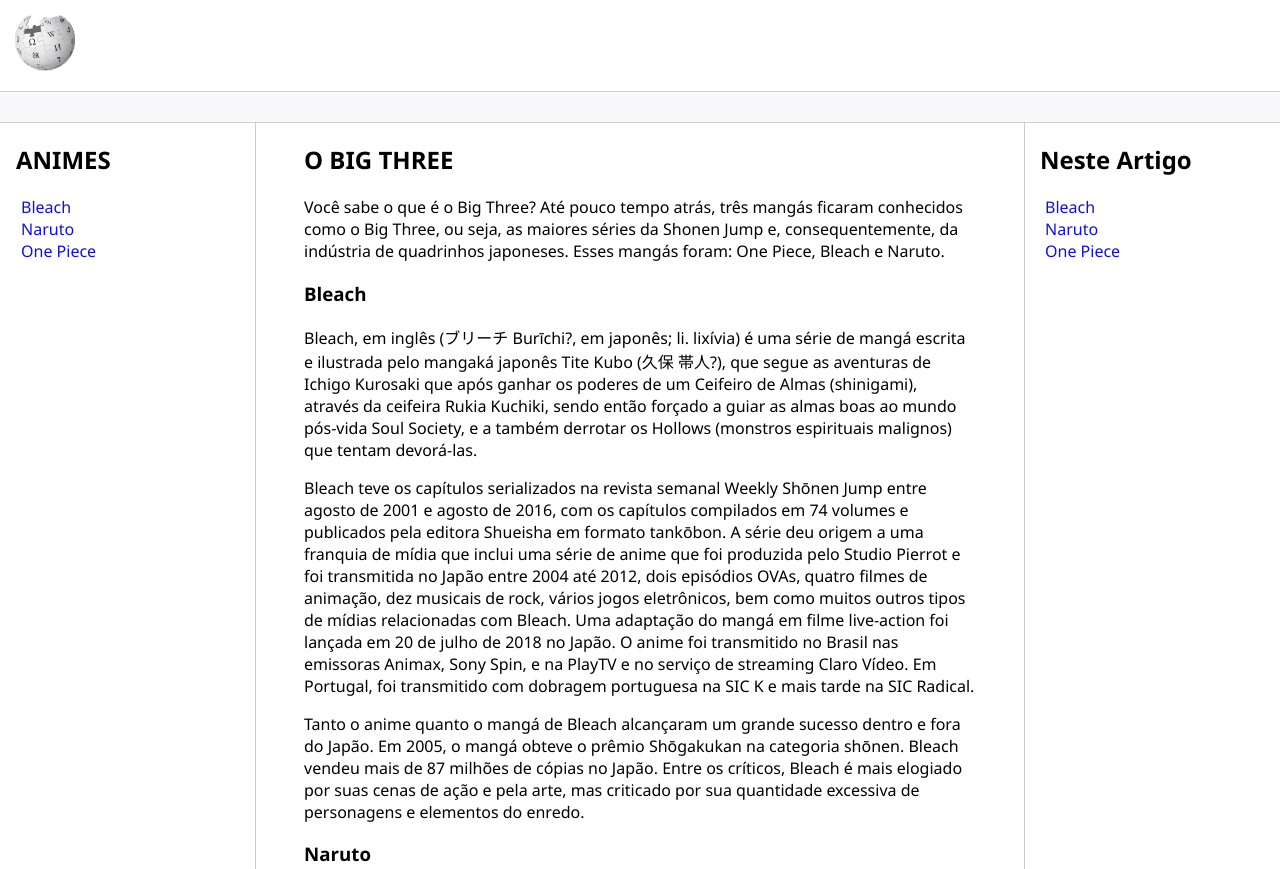
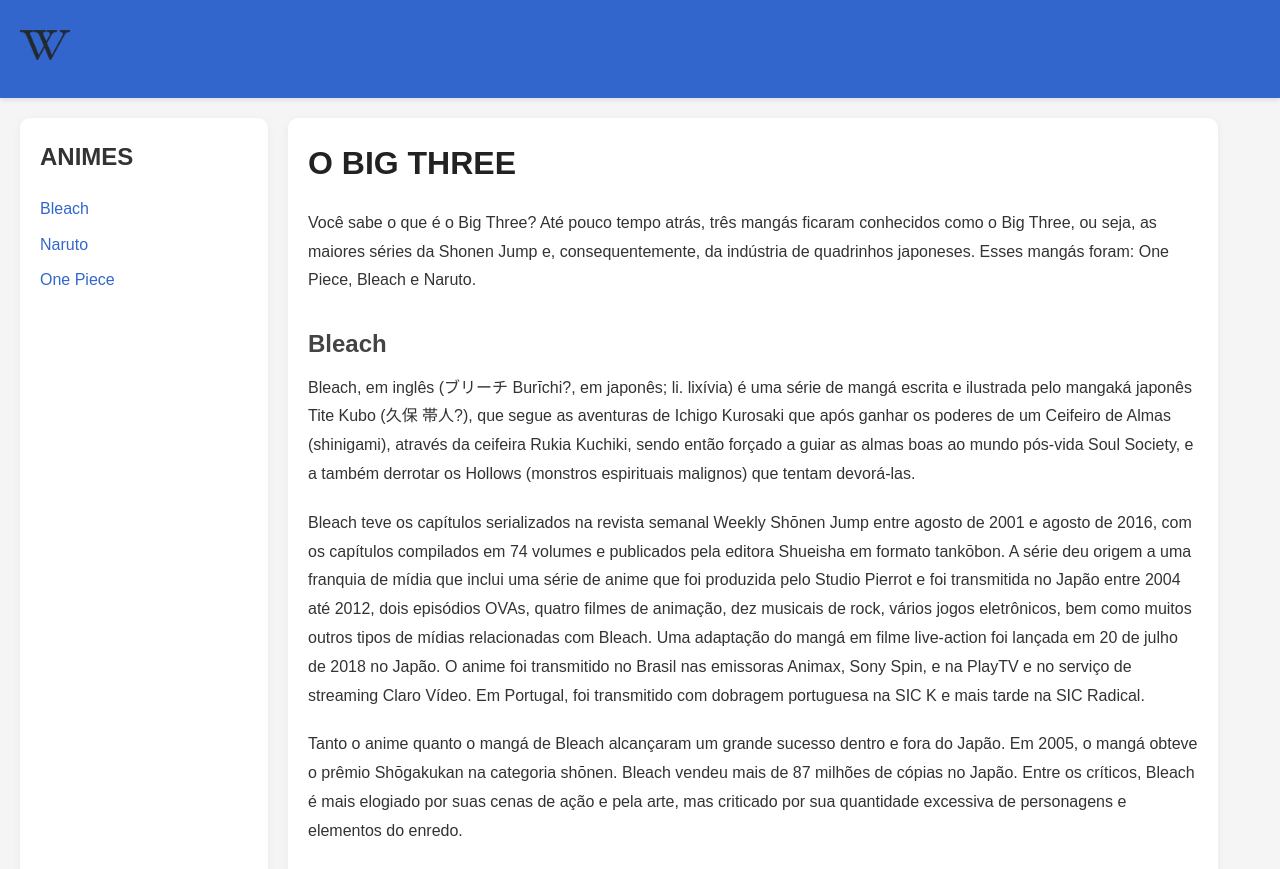
Before and after one commit to LucMancebo/FormacaoHTML, a plain HTML site: page RecriandoWikipedia/index.html in a window 1280 px wide. Shown: the top 869 px of the page. Drawn offline with Linux system fonts and the light colour scheme.

Commit message:
finalização do projeto

```diff
--- a/Pasta 1/style.css
+++ /dev/null
@@ -1,60 +0,0 @@
-body,
-html {
-    margin: 0;
-    padding: 0;
-    font-family: 'Segoe UI', Tahoma, Geneva, Verdana, sans-serif;
-}
-
-ul {
-    list-style: none;
-    padding-left: 5px;
-}
-
-a {
-    color: rgb(16, 16, 222);
-    text-decoration: none;
-}
-
-.logo img{
-    padding: 15px;
-    width: 60px;
-}
-
-
-.bar {
-    background-color: #f9f9fb;
-    padding: 15px;
-    border-top: solid 1px #cdcdcd;
-    border-bottom: solid 1px #cdcdcd;
-}
-
-.content {
-    max-width: 1440px;
-    margin: auto;
-    grid-gap: 3rem;
-    display: grid;
-    gap: 3rem;
-    grid-template-areas: "sidebar main anchors";
-    grid-template-columns: minmax(0, 15rem) minmax(0, 2.5fr) minmax(0, 15rem);
-    padding-left: 1rem;
-    padding-right: 1rem;
-}
-
-.footer {
-    text-align: center;
-    min-height: 100px;
-    border-top: solid 1px #cdcdcd;
-}
-
-.anchors {
-    border-left: solid 1px #cdcdcd;
-    padding-left: 15px;
-}
-
-.sidebar {
-    border-right: solid 1px #cdcdcd;
-}
-
-figure {
-    text-align: center;
-}
--- a/Pasta 1/index.html
+++ b/RecriandoWikipedia/index.html
@@ -14,7 +14,7 @@
     <header>
         <div class="logo">
 
-            <img src="img/image.png" alt="Logo do site Wikipedia" />
+            <img src="img/174880.png" alt="Logo do site Wikipedia" />
         </div>
     </header>
 
--- /dev/null
+++ b/RecriandoWikipedia/style.css
@@ -0,0 +1,170 @@
+/* Reset básico para garantir uniformidade entre navegadores */
+* {
+    margin: 0;
+    padding: 0;
+    box-sizing: border-box;
+}
+
+body {
+    font-family: 'Arial', sans-serif;
+    background-color: #f5f5f5;
+    color: #333;
+    line-height: 1.6;
+    padding: 0;
+    margin: 0;
+}
+
+/* Layout principal */
+header {
+    background-color: #3366cc;
+    color: white;
+    padding: 20px;
+    display: flex;
+    justify-content: space-between;
+    align-items: center;
+    box-shadow: 0 2px 5px rgba(0, 0, 0, 0.1);
+}
+
+header img {
+    max-height: 50px;
+}
+
+.navbar, .anchors {
+    margin: 20px 0;
+}
+
+main {
+    display: flex;
+    flex-wrap: wrap;
+    padding: 20px;
+}
+
+/* Barra lateral */
+.sidebar {
+    width: 20%;
+    background-color: #ffffff;
+    padding: 20px;
+    box-shadow: 0 2px 10px rgba(0, 0, 0, 0.05);
+    border-radius: 10px;
+    margin-right: 20px;
+}
+
+.sidebar h2 {
+    font-size: 24px;
+    margin-bottom: 20px;
+}
+
+.sidebar ul {
+    list-style: none;
+}
+
+.sidebar ul li {
+    margin-bottom: 10px;
+}
+
+.sidebar ul li a {
+    text-decoration: none;
+    color: #3366cc;
+}
+
+.sidebar ul li a:hover {
+    text-decoration: underline;
+}
+
+/* Conteúdo principal */
+.main {
+    width: 75%;
+    background-color: #fff;
+    padding: 20px;
+    border-radius: 10px;
+    box-shadow: 0 2px 10px rgba(0, 0, 0, 0.05);
+}
+
+.main h1 {
+    font-size: 32px;
+    margin-bottom: 20px;
+    color: #222;
+}
+
+.main h3 {
+    font-size: 24px;
+    margin-top: 30px;
+    margin-bottom: 10px;
+    color: #444;
+}
+
+.main p {
+    margin-bottom: 20px;
+    line-height: 1.8;
+}
+
+/* Âncoras */
+.anchors {
+    width: 100%;
+    background-color: #fff;
+    padding: 15px;
+    margin-top: 20px;
+    border-radius: 10px;
+    box-shadow: 0 2px 10px rgba(0, 0, 0, 0.05);
+}
+
+.anchors h2 {
+    font-size: 22px;
+    margin-bottom: 10px;
+}
+
+.anchors ul {
+    list-style: none;
+}
+
+.anchors ul li {
+    margin-bottom: 10px;
+}
+
+.anchors ul li a {
+    text-decoration: none;
+    color: #3366cc;
+    font-weight: bold;
+}
+
+.anchors ul li a:hover {
+    text-decoration: underline;
+}
+
+/* Rodapé */
+footer {
+    text-align: center;
+    padding: 10px;
+    background-color: #3366cc;
+    color: white;
+    margin-top: 40px;
+    font-size: 14px;
+}
+
+/* Estilos responsivos */
+@media (max-width: 768px) {
+    .main {
+        width: 100%;
+        margin-top: 20px;
+    }
+
+    .sidebar {
+        width: 100%;
+        margin-right: 0;
+    }
+
+    header img {
+        max-height: 40px;
+    }
+}
+
+@media (max-width: 480px) {
+    header {
+        flex-direction: column;
+        text-align: center;
+    }
+
+    .anchors ul {
+        padding-left: 0;
+    }
+}
```
Also changed, not shown: RecriandoWikipedia/img/174880.png (added), RecriandoWikipedia/img/image.png (renamed from Pasta 1/img/image.png), 2 other files.
